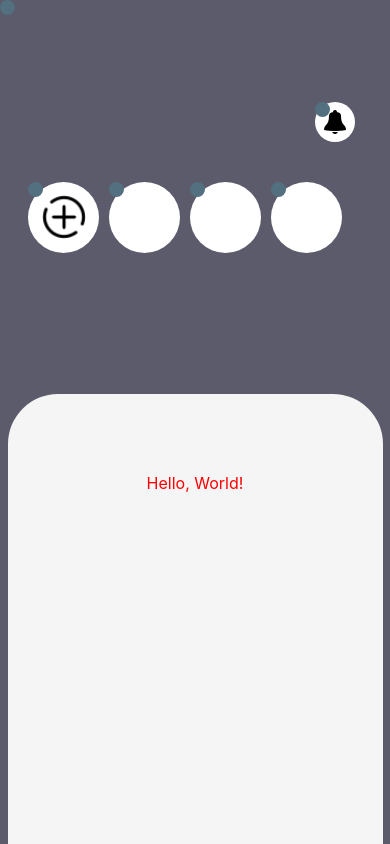
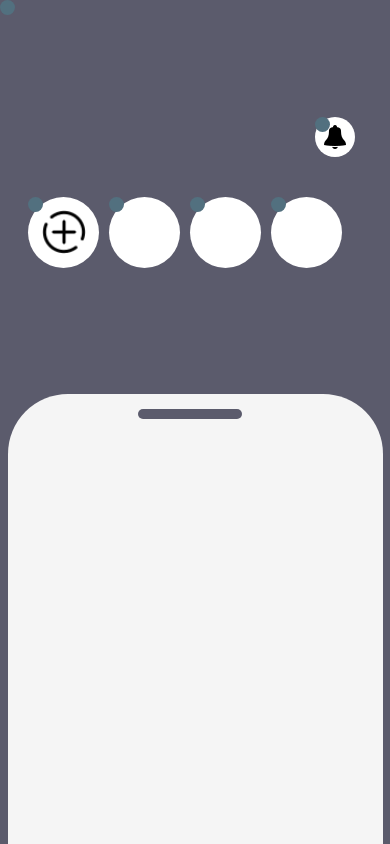
Before and after one commit to Rulikks/Chat-App, a React Native app: screen / in a window 390 px wide. Built offline with nearby package versions, Linux system fonts and the light colour scheme.

Commit message:
new changes

```diff
--- a/App.js
+++ b/App.js
@@ -1,84 +1,13 @@
 import React from 'react';
 import { View, Text, StyleSheet, Image } from 'react-native';
-
-const styles = StyleSheet.create({
-  container: {
-    flex: 1,
-    justifyContent: 'center',
-    alignItems: 'center',
-    backgroundColor: '#5B5B6C',
-  },
-  text: {
-    fontSize: 16,
-    color: 'red',
-  },
-  circle: {
-    width: 40,
-    height: 40,
-    left: 140,
-    bottom: 250,
-    borderRadius: 20,
-    backgroundColor: 'white',
-    position: 'relative',
-  },
-  bluecircle: {
-    width: 15,
-    height: 15,
-    borderRadius: 7.5,
-    backgroundColor: '#52707F',
-    position: 'absolute',
-    left: 0,
-    top: 0,
-  },
-  notificationIcon: {
-    position: 'absolute',
-    width: 24,
-    height: 24,
-    left: 8,
-    top: 8,
-  },
-  personContainer: {
-    flexDirection: 'row',
-    alignItems: 'center',
-  },
-  personcircle: {
-    width: 71,
-    height: 71,
-    borderRadius: 80,
-    backgroundColor: 'white',
-    marginLeft: 10,
-    position: 'relative',
-    bottom: 210,
-    right: 15,
-  },
-  plus: {
-    position: 'absolute',
-    width: 50,
-    height: 50,
-    right: 10,
-    bottom: 15,
-    top: 10,
-  },
-  slideoval: {
-    color: '#5B5B6C',
-    height: 10,
-    with: 104,
-    borderRadius: 50,
-  },
-  shape: {
-    width: 375 ,
-    height: 450,
-    backgroundColor: '#F5F5F5',
-    borderTopEndRadius:50,
-    borderTopStartRadius:50,
-    position: 'absolute',
-    bottom: 0,
-  },
-});
+import { styles } from './styles'
+import PersonContainer from './src/components/PersonContainer';
+import PersonCircle from './src/components/PersonCircle';
 
 const App = () => {
   const notificationIcon = require('./assets/notificationIcon.png');
   const plus = require('./assets/plus.png');
+  const personCircles = ['Item 1', 'Item 2', 'Item 3'];
 
   return (
     <View style={styles.container}>
@@ -86,27 +15,22 @@ const App = () => {
         <Image source={notificationIcon} style={styles.notificationIcon} />
         <View style={styles.bluecircle} />
       </View>
-      <View style={styles.personContainer}>
+      <PersonContainer>
         <View style={styles.personcircle}>
           <View style={styles.bluecircle} />
           <Image source={plus} style={styles.plus} />
         </View>
-        <View style={styles.personcircle}>
-          <View style={styles.bluecircle} />
-        </View>
-        <View style={styles.personcircle}>
-          <View style={styles.bluecircle} />
-        </View>
-        <View style={styles.personcircle}>
-          <View style={styles.bluecircle} />
-        </View>
+        {personCircles.map((item, index) => (
+        <PersonCircle></PersonCircle>
+        ))}
+      </PersonContainer>
+      <View style={styles.shape}>
+      <View style={styles.slidebar}>
       </View>
-      <View style={styles.slideoval}></View>
-      <View style={styles.shape}>
       </View>
       <View style={styles.bluecircle} />
-      <Text style={styles.text}>Hello, World!</Text>
     </View>
+
   );
 }
 
--- /dev/null
+++ b/src/components/PersonCircle.js
@@ -0,0 +1,13 @@
+import React from 'react';
+import { View, Text, StyleSheet, Image } from 'react-native';
+import { styles } from '../../styles'
+
+const PersonCircle = () => {
+    return (
+    <View style={styles.personcircle}>
+        <View style={styles.bluecircle} />
+    </View>
+    )
+}
+
+export default PersonCircle
--- /dev/null
+++ b/src/components/PersonContainer.js
@@ -0,0 +1,13 @@
+import React from 'react';
+import { View, Text, StyleSheet, Image } from 'react-native';
+import { styles } from '../../styles'
+
+const PersonContainer = (props) => {
+    return (
+    <View style={styles.personContainer}>
+         {props.children}
+    </View>
+    )
+}
+
+export default PersonContainer;
--- /dev/null
+++ b/styles.js
@@ -0,0 +1,83 @@
+import { StyleSheet } from 'react-native';
+
+export const styles = StyleSheet.create({
+    container: {
+        flex: 1,
+        justifyContent: 'center',
+        alignItems: 'center',
+        backgroundColor: '#5B5B6C',
+      },
+      circle: {
+        width: 40,
+        height: 40,
+        left: 140,
+        bottom: 250,
+        borderRadius: 20,
+        backgroundColor: 'white',
+        position: 'relative',
+      },
+      bluecircle: {
+        width: 15,
+        height: 15,
+        borderRadius: 7.5,
+        backgroundColor: '#52707F',
+        position: 'absolute',
+        left: 0,
+        top: 0,
+      },
+      notificationIcon: {
+        position: 'absolute',
+        width: 24,
+        height: 24,
+        left: 8,
+        top: 8,
+      },
+      personContainer: {
+        flexDirection: 'row',
+        alignItems: 'center',
+      },
+      personcircle: {
+        width: 71,
+        height: 71,
+        borderRadius: 80,
+        backgroundColor: 'white',
+        marginLeft: 10,
+        position: 'relative',
+        bottom: 210,
+        right: 15,
+      },
+      plus: {
+        position: 'absolute',
+        width: 50,
+        height: 50,
+        right: 10,
+        bottom: 15,
+        top: 10,
+      },
+      shape: {
+        width: 375 ,
+        height: 450,
+        backgroundColor: '#F5F5F5',
+        borderTopEndRadius:60,
+        borderTopStartRadius:60,
+        position: 'absolute',
+        bottom: 0,
+      },
+      slidebar: {
+        width: 104,
+        height: 10,
+        backgroundColor: '#5B5B6C',
+        borderRadius: 50,
+        top: 15,
+        left: 130,
+      },
+      UserShortcut: {
+        width: 350,
+        height: 70,
+        borderRadius: 50,
+        backgroundColor: '#5B5B6C',
+        bottom:-275
+      },
+
+
+});
```
Also changed, not shown: src/components/UserShortcut.js (added, +12 -0 lines), assets/sohbet.png (added), styles.css (deleted), 1 other file (tests, documents, lock files or other folders).
